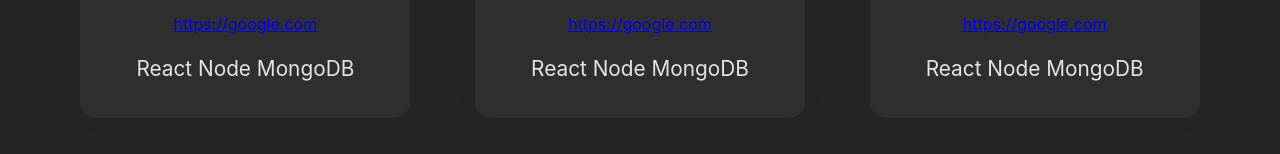
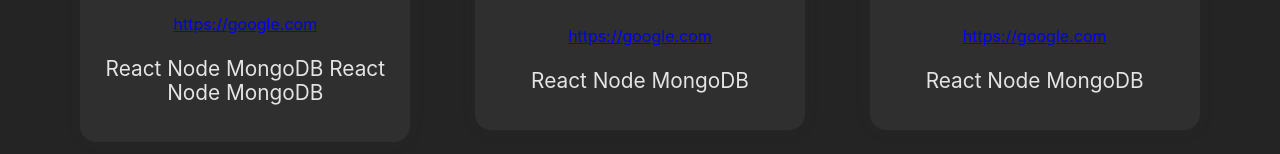
Before and after one commit to tiballion/portfolio, a React (Vite) app: page / in a window 1280 px wide. Shown: the part 901-1055 px from the top of the page. Built offline with nearby package versions, Linux system fonts and the light colour scheme.

Commit message:
tested size of stack

```diff
--- a/src/data/projects.js
+++ b/src/data/projects.js
@@ -5,7 +5,7 @@ export default [
         description: 'Maxi description, bla bla bla bla bla bla bla bla bla bla bla bla bla bla bla bla bla bla bla bla',
         image: 'https://picsum.photos/250/250',
         link: 'https://google.com',
-        stack: ['React', 'Node', 'MongoDB']
+        stack: ['React', 'Node', 'MongoDB', 'React', 'Node', 'MongoDB']
     },
     {
         id: 2,
```
